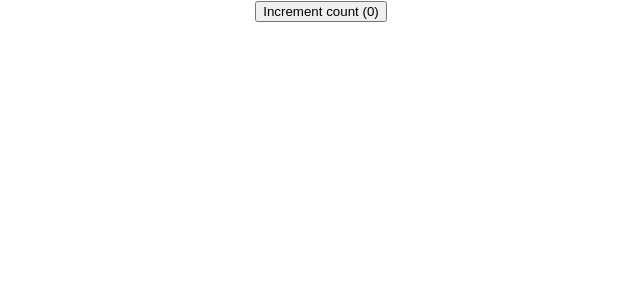
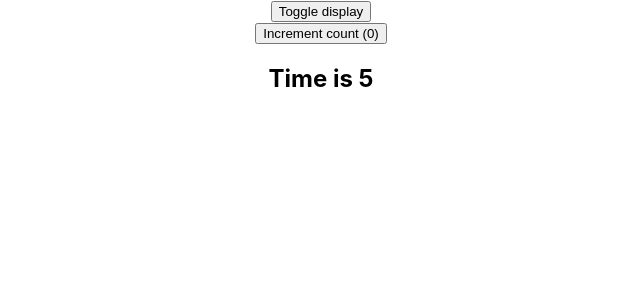
Before and after one commit to codingbyfreddish/react-app, a React (Create React App) app in the folder my-app/: page / in a window 1280 px wide. Shown: the top 300 px of the page, without its empty margins (319-959 px from the left). Built offline with nearby package versions, Linux system fonts and the light colour scheme.

Commit message:
add UseEffectCounter.js, UseEffectCounterContainer.js /componentes

```diff
--- a/my-app/src/App.js
+++ b/my-app/src/App.js
@@ -1,11 +1,11 @@
 import logo from './logo.svg';
 import './App.css';
-import UseEffectCounter from './components/UseEffectCounter';
+import UseEffectCounterContainer from './components/UseEffectCounterContainer';
 
 function App() {
   return (
     <div className="App">
-      <UseEffectCounter />
+      <UseEffectCounterContainer />
     </div>
   );
 }
--- a/my-app/src/components/UseEffectCounter.js
+++ b/my-app/src/components/UseEffectCounter.js
@@ -2,9 +2,22 @@
 
 function UseEffectCounter() {
   const [count, setCount] = useState(0)
+  const [time, setTime] = useState(0)
   useEffect(() => {
+    console.log('count 1 effect');
     document.title = count;
-  })
+  }, [count])
+  useEffect(() => {
+    console.log('Creating timer');
+    const interval = setInterval(() => {
+      console.log('interval executed')
+      setTime(time => time + 1);
+    }, 1000);
+    return () => {
+      console.log('cleaning up!')
+      clearInterval(interval);
+    }
+  }, []);
   return (
     <div>
       <button onClick={
@@ -12,6 +25,7 @@
       }>
         Increment count ({count})
       </button>
+      <h2>Time is {time}</h2>
     </div>
   )
 }
--- /dev/null
+++ b/my-app/src/components/UseEffectCounterContainer.js
@@ -0,0 +1,18 @@
+import React, {useState} from 'react'
+import UseEffectCounter from './UseEffectCounter'
+
+function UseEffectCounterContainer() {
+    const [display, setDisplay] = useState(true);
+  return (
+    <div>
+        <button onClick={ () => {
+            setDisplay(!display)
+        }}>
+            Toggle display
+        </button>
+        {display && <UseEffectCounter />}
+    </div>
+  )
+}
+
+export default UseEffectCounterContainer
```
